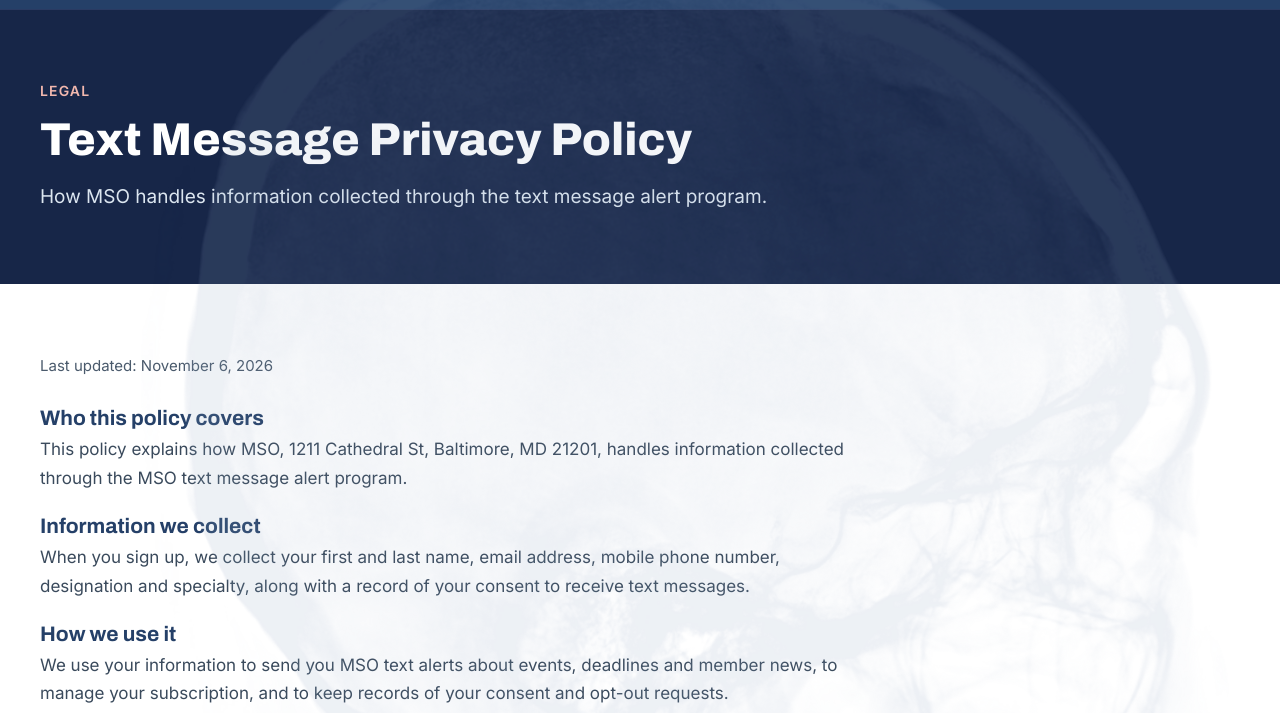
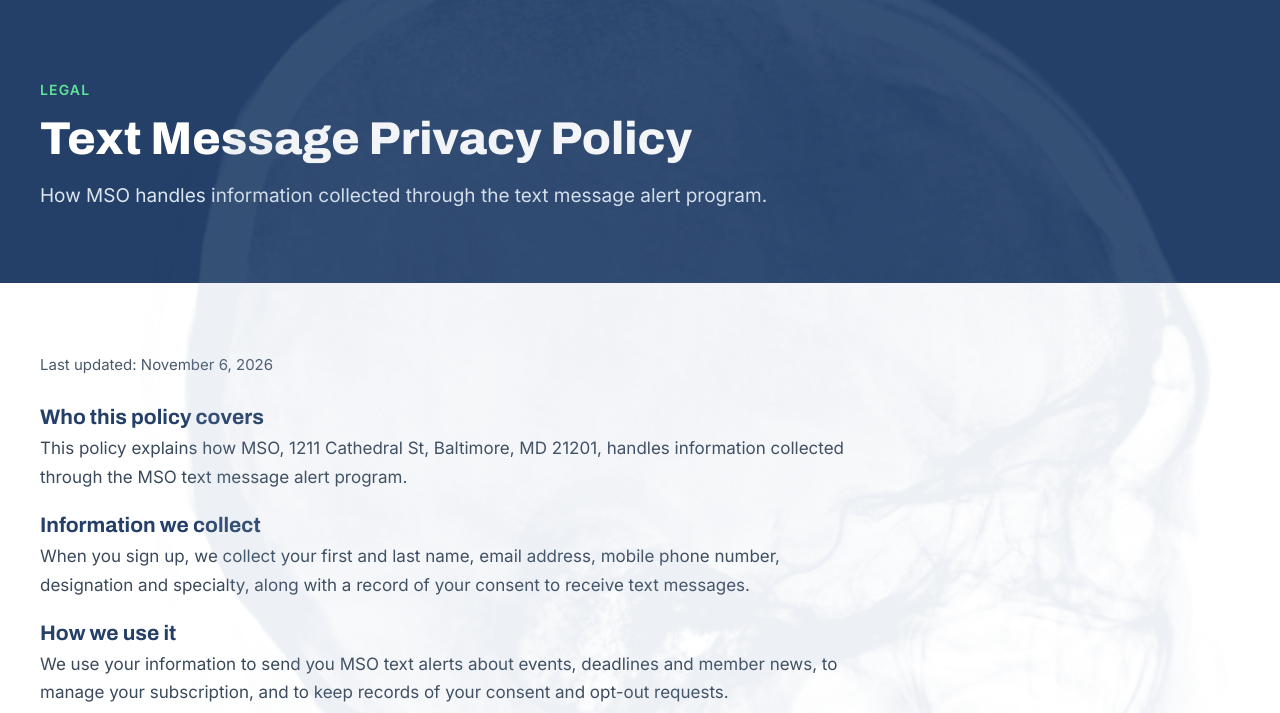
Before and after one commit to agentproxycoder/msoto-website, a plain HTML site: page privacy.html in a window 1280 px wide. Shown: the part 87-800 px from the top of the page. Drawn offline with Linux system fonts and the light colour scheme.

Commit message:
Legal pages: match site colors
Co-Authored-By: Claude Opus 5.5 <noreply@anthropic.com>
Claude-Session: https://claude.ai/code/session_01G8mKgQrYKrPP9XqpTYcrnU

```diff
--- a/privacy.html
+++ b/privacy.html
@@ -46,9 +46,9 @@ h1,h2,h3{font-family:Archivo,Inter,sans-serif;margin:0}
 </nav>
 </div>
 </header>
-<section style="background:#172648;color:#fff;border-top:1px solid #2A3B63">
+<section class="tex" style="color:#fff">
 <div style="max-width:1200px;margin:0 auto;padding:72px 24px;display:flex;flex-direction:column;gap:16px;max-width:1200px">
-<p style="margin:0;font-size:14px;font-weight:600;letter-spacing:0.08em;text-transform:uppercase;color:#F2B8AE">Legal</p>
+<p style="margin:0;font-size:14px;font-weight:600;letter-spacing:0.08em;text-transform:uppercase;color:#5FE39A">Legal</p>
 <h1 style="font-size:46px;line-height:1.1;font-weight:800;max-width:820px">Text Message Privacy Policy</h1>
 <p style="margin:0;font-size:19px;line-height:1.6;color:#DCE6F0;max-width:760px">How MSO handles information collected through the text message alert program.</p>
 </div>
```
Also changed, not shown: terms.html (+2 -2 lines).
